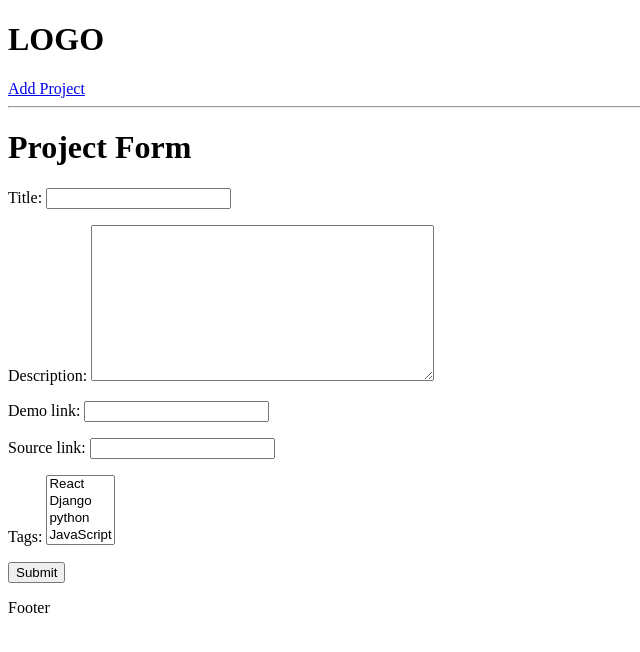
After one commit to trickster26/Find_Dev, a Django app: page /create-project/ in a window 1280 px wide. The commit adds this page. Shown: the top 652 px of the page, without its empty margins (0-640 px from the left). Run offline with Django 4.2, Linux system fonts and the light colour scheme; data comes from the database, SQL or seed files in the repository; both versions use the stored data as it was after the commit.

Commit message:
Add files via upload

```diff
--- /dev/null
+++ b/Django Learning Projects/projects/forms.py
@@ -0,0 +1,8 @@
+from django.forms import ModelForm
+from .models import Project
+
+
+class ProjectForm(ModelForm):
+    class Meta:
+        model=Project
+        fields = ['title','description','demo_link','source_link','tags']
--- /dev/null
+++ b/Django Learning Projects/projects/templates/projects/project_form.html
@@ -0,0 +1,12 @@
+{% extends 'main.html' %}
+{% block content %}
+
+<h1>Project Form</h1>
+
+<form method="POST">
+    {% csrf_token %}
+    {{form.as_p}}
+    <input type="submit">
+</form>
+
+{% endblock %}
--- a/Django Learning Projects/projects/templates/projects/single-project.html
+++ b/Django Learning Projects/projects/templates/projects/single-project.html
@@ -4,7 +4,7 @@
 {%block content%}
 <h1>{{project.title}}</h1>
 <hr>
-{% for tag in tags %}
+{% for tag in project.tags.all %}
 <span style="border:1px solid grey">{{tag}}</span>
 {% endfor %}
 <hr>
--- a/Django Learning Projects/projects/urls.py
+++ b/Django Learning Projects/projects/urls.py
@@ -8,4 +8,8 @@ from . import views
 urlpatterns = [
     path('',views.projects,name="projects"),
     path('project/<str:pk>/',views.project,name="project"),
+
+    path('create-project/',views.createProject,name="create-project"),
+    path('update-project/<str:pk>/',views.updateProject,name="update-project"),
+    path('delete-project/<str:pk>/',views.deleteProject,name="delete-project"),
 ]
--- a/Django Learning Projects/projects/views.py
+++ b/Django Learning Projects/projects/views.py
@@ -1,34 +1,55 @@
 from multiprocessing import context
-from django.shortcuts import render
+from django.shortcuts import render,redirect
 
 from django.http import HttpResponse
 from .models import Project
+from .forms import ProjectForm
 
-projectList=[
-    {
-        'id':'1',
-        'title':"Ecommerce Website",
-        'description':'Fully functional ecommerce website'
-    },
-    {
-        'id':'2',
-        'title':"Portfolio Website",
-        'description':'This was a project where I built out my portfolio'
-    },
-    {
-        'id':'3',
-        'title':"Social Network",
-        'description':'Awesome open source project I am still working on'
-    },
-]
+
 
 def projects(request):
 
-    projects= Project.objects.all()
+    projects = Project.objects.all()
     context ={'projects':projects}
     return render(request,'projects/projects.html', context)
 
 def project(request,pk):
     projectObj = Project.objects.get(id=pk)
-    tags = projectObj.tags.all
-    return render(request,'projects/single-project.html',{'project':projectObj,'tags':tags})
+    return render(request,'projects/single-project.html',{'project':projectObj,})
+
+def createProject(request):
+    form = ProjectForm()
+
+    if request.method == 'POST':
+        form=ProjectForm(request.POST)
+        if form.is_valid():
+            form.save()
+            return redirect('projects')
+
+
+    context ={'form': form}
+    return render(request,"projects/project_form.html",context)
+
+
+def updateProject(request,pk):
+    project = Project.objects.get(id=pk)
+    form = ProjectForm(instance=project)
+
+    if request.method == 'POST':
+        form=ProjectForm(request.POST,instance=project)
+        if form.is_valid():
+            form.save()
+            return redirect('projects')
+
+
+    context ={'form': form}
+    return render(request,"projects/project_form.html",context)
+
+
+def deleteProject(request,pk):
+    project =Project.objects.get(id=pk)
+    if request.method == 'POST':
+        project.delete()
+        return redirect('projects')
+    context ={'object':project}
+    return render (request,'projects/delete_template.html',context)
--- a/Django Learning Projects/templates/navbar.html
+++ b/Django Learning Projects/templates/navbar.html
@@ -1,2 +1,3 @@
 <h1>LOGO</h1>
+<a href="{% url 'create-project' %}">Add Project</a>
 <hr>
```
Also changed, not shown: Django Learning Projects/projects/templates/projects/delete_template.html (added, +12 -0 lines), Django Learning Projects/projects/templates/projects/projects.html (+6 -4 lines), Django Learning Projects/db.sqlite3.
